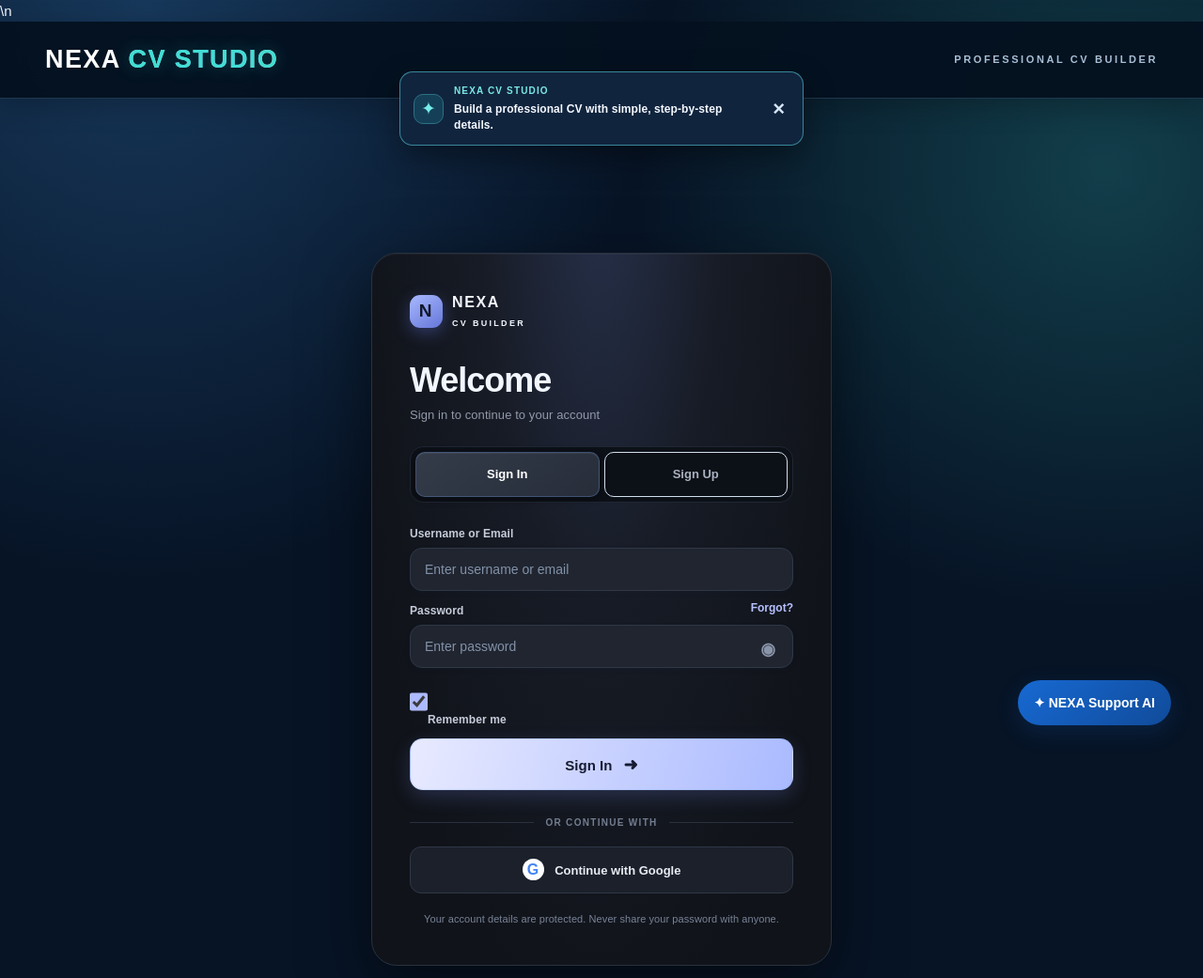
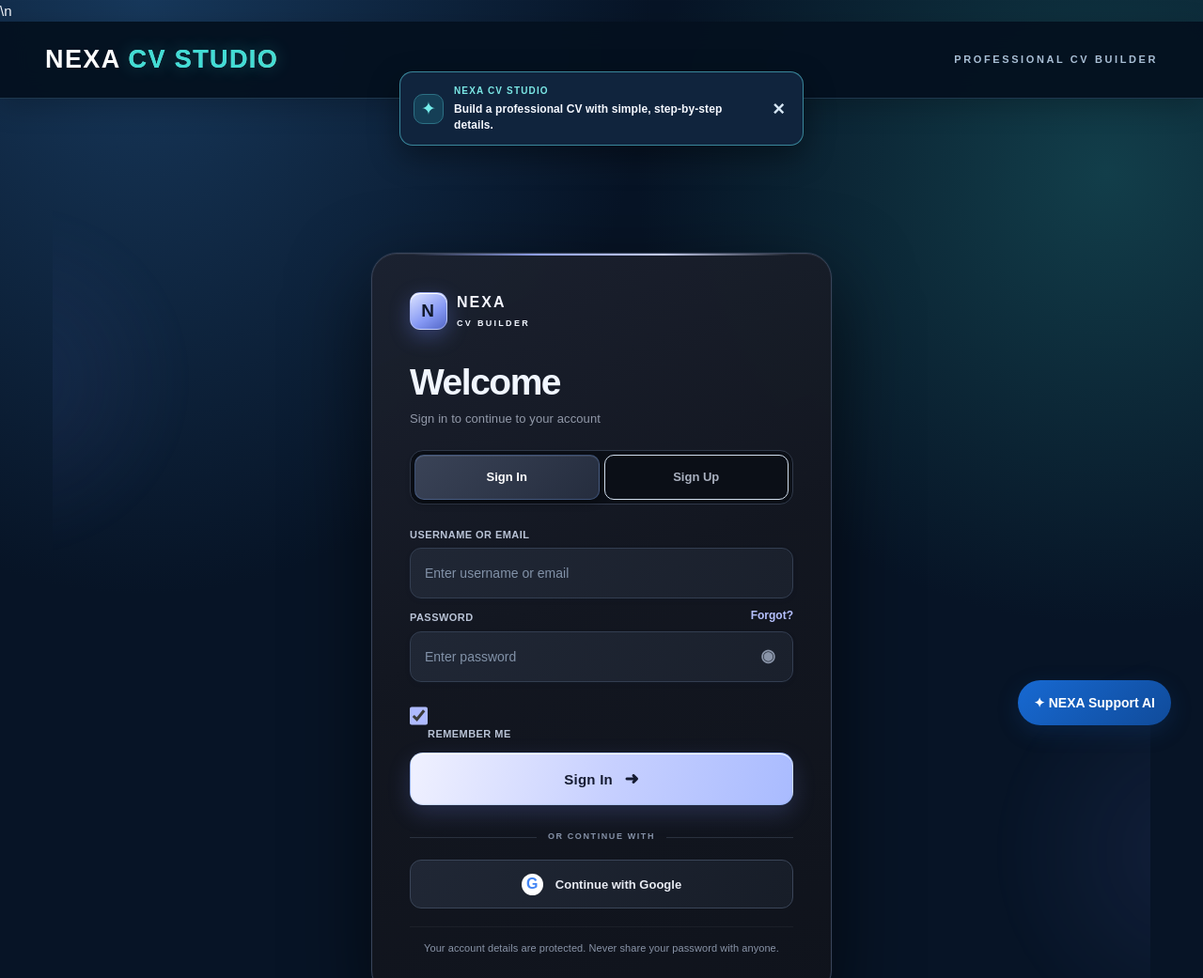
Before and after one commit to Nexacvbuilder/Nexa-Cv-Builder, a plain HTML site: page index.html in a window 1280 px wide. Shown: the top 1041 px of the page at 94% size. Drawn offline with nearby package versions, Linux system fonts and the light colour scheme; a script that the page names is missing.

Commit message:
Polish NEXA authentication page with premium UI styling

```diff
--- a/index.html
+++ b/index.html
@@ -1156,6 +1156,44 @@ body{color:#f7faff!important}
 @media(max-width:560px){#account.page{padding:12px 0 25px!important;min-height:calc(100vh - 35px)}#account .nexa-auth-card{width:calc(100% - 16px);padding:23px 19px!important;border-radius:23px!important}.nexa-auth-brand{margin-bottom:25px}}
 @media(min-width:900px){#account.page{min-height:calc(100vh - 100px)}#account .nexa-auth-card{width:490px}}
 </style>
+<style id="nexa-auth-pro-polish">
+/* Premium authentication refinement */
+#account.page{position:relative;isolation:isolate;overflow:hidden}
+#account.page:before,#account.page:after{content:"";position:absolute;z-index:-1;pointer-events:none;border-radius:50%;filter:blur(2px)}
+#account.page:before{width:380px;height:380px;top:4%;left:-230px;background:radial-gradient(circle,#5369bd22,transparent 70%)}
+#account.page:after{width:430px;height:430px;right:-260px;bottom:0;background:radial-gradient(circle,#7b8dff18,transparent 70%)}
+#account .nexa-auth-card{position:relative;overflow:hidden;backdrop-filter:blur(18px);background:linear-gradient(155deg,#1c2230f5 0%,#131720f7 48%,#10141cf7 100%)!important;border:1px solid #39445a!important;box-shadow:0 30px 85px #0009,0 0 0 1px #ffffff08,inset 0 1px #ffffff12!important}
+#account .nexa-auth-card:before{content:"";position:absolute;top:0;left:9%;right:9%;height:2px;background:linear-gradient(90deg,transparent,#9eafff,#d6ddff,transparent);opacity:.9}
+.nexa-auth-brand{letter-spacing:2px}
+.nexa-auth-mark{width:40px;height:40px;border:1px solid #dce3ff66;background:linear-gradient(145deg,#dce3ff,#8598f4 60%,#5367c7);box-shadow:0 7px 22px #7187ff55,inset 0 1px #fff}
+.nexa-auth-heading h2{font-size:clamp(32px,7vw,39px)!important;font-weight:850!important;letter-spacing:-1.5px!important}
+.nexa-auth-heading p{font-size:13px!important;letter-spacing:.1px}
+#account .nexa-auth-tabs{padding:4px!important;background:#0b0f17!important;border-color:#30394a!important}
+#account .nexa-auth-tabs .account-tab{font-weight:750!important;transition:background .2s ease,color .2s ease,transform .2s ease}
+#account .nexa-auth-tabs .account-tab.active{background:linear-gradient(135deg,#3a4357,#252d3e)!important;box-shadow:inset 0 1px #ffffff19,0 3px 10px #0005!important}
+#account .nexa-auth-form label{font-size:11px!important;letter-spacing:.45px!important;text-transform:uppercase;color:#b9c3d6!important}
+#account .nexa-auth-form input:not([type=checkbox]),#account .nexa-auth-form select{min-height:54px!important;border-radius:12px!important;border-color:#333e51!important;background:linear-gradient(120deg,#202735,#1a202c)!important;transition:border-color .2s,box-shadow .2s,background .2s}
+#account .nexa-auth-form input:not([type=checkbox]):focus,#account .nexa-auth-form select:focus{border-color:#9aaaff!important;box-shadow:0 0 0 3px #8497ff24,inset 0 1px 3px #0003!important;background:#222a3a!important}
+#account .nexa-auth-form input::placeholder{color:#7e899d!important}
+.nexa-text-btn{font-weight:750!important;text-decoration:none!important}
+.nexa-text-btn:hover{color:#e1e6ff!important;text-decoration:underline!important}
+#account .nexa-remember{font-size:12px!important}
+#account .nexa-primary-submit{min-height:56px!important;letter-spacing:.25px;transition:transform .18s ease,box-shadow .18s ease,filter .18s ease;background:linear-gradient(105deg,#f0f1ff 0%,#c7d0ff 52%,#a9bbff 100%)!important;box-shadow:0 9px 24px #8196ff32,inset 0 1px #fff!important}
+#account .nexa-primary-submit:hover{transform:translateY(-1px);filter:brightness(1.04);box-shadow:0 12px 28px #8196ff45!important}
+#account .nexa-primary-submit:active{transform:translateY(0)}
+.nexa-auth-divider{font-size:9px!important;letter-spacing:1.6px!important;color:#8591a7!important}
+.nexa-google-btn{display:flex!important;align-items:center;justify-content:center;gap:5px;min-height:52px!important;border-color:#3a4558!important;background:linear-gradient(120deg,#202735,#171d28)!important;transition:border-color .2s,background .2s,transform .2s}
+.nexa-google-btn:hover{border-color:#7e91d8!important;background:#252e40!important;transform:translateY(-1px)}
+.nexa-google-g{font-family:Arial,sans-serif;font-weight:900!important}
+#account .account-note{padding-top:14px;border-top:1px solid #ffffff0c;color:#8994a8!important}
+#account #accountAuthStatus{border-radius:10px}
+@media(max-width:560px){
+ #account .nexa-auth-card{width:calc(100% - 12px);padding:25px 20px!important}
+ .nexa-auth-heading h2{font-size:33px!important}
+ #account .nexa-auth-form input:not([type=checkbox]),#account .nexa-auth-form select{min-height:52px!important}
+}
+@media(prefers-reduced-motion:reduce){#account .nexa-auth-card *,#account .nexa-auth-card *:before{transition:none!important;animation:none!important}}
+</style>
 </head>
 <body>
 
```
